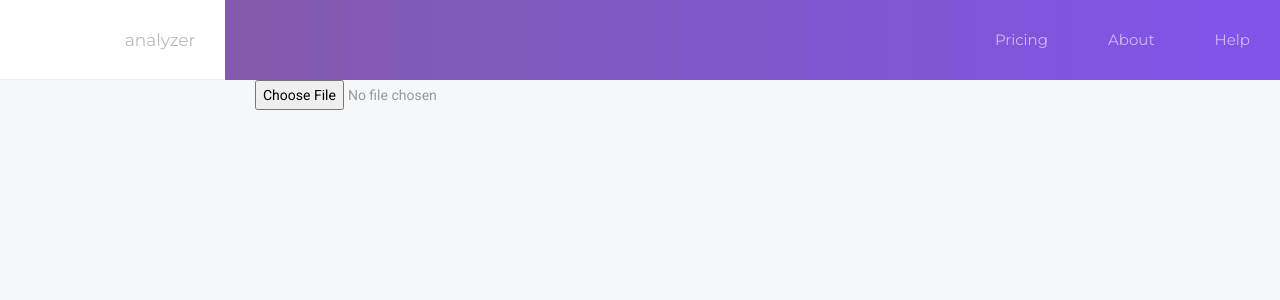
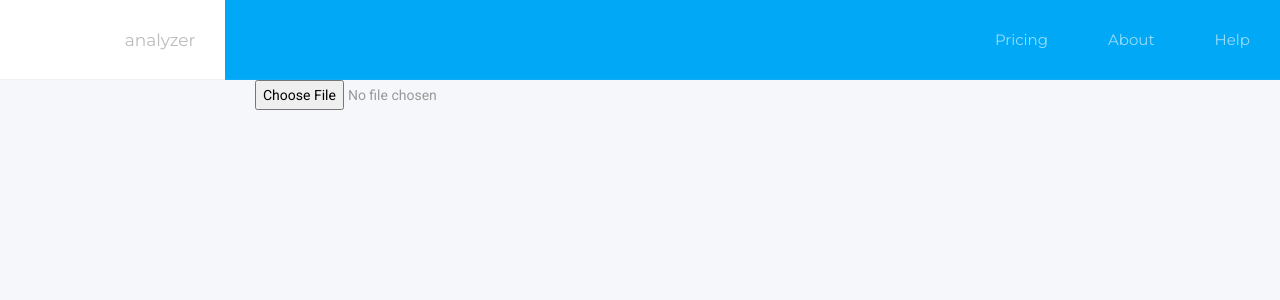
Before and after one commit to stivaugoin/gedcom-analyzer, a React (Create React App) app: page / in a window 1280 px wide. Shown: the top 300 px of the page. Built offline with nearby package versions, Linux system fonts and the light colour scheme.

Commit message:
Change main color (#17)

```diff
--- a/src/components/Widget/Header.jsx
+++ b/src/components/Widget/Header.jsx
@@ -13,7 +13,7 @@ const defaultProps = {
 };
 
 const Header = ({ dark, icon, title }) => (
-  <div className={`widget-heading ${!!dark && 'bg-purple'}`}>
+  <div className={`widget-heading ${!!dark && 'bg-color-scheme'}`}>
     <span className="widget-title my-0 fs-12 fw-600">
       {title}
     </span>
--- a/src/styles/_variables.scss
+++ b/src/styles/_variables.scss
@@ -1,5 +1,4 @@
 // main: style.scss
-// @import 'color-schemes/lms';
 @import 'vendors/bootstrap/functions';
 
 // Variables
@@ -93,23 +92,23 @@ $footer-padding-y: 20px !default;
 //
 
 // Theme Colors
-$color-scheme: #8253eb !default;
-$color-scheme-hover: #9165f4 !default;
-$color-scheme-dark: #835c9e !default;
-$color-scheme-dark-hover: #8253eb !default;
+$color-scheme: #01a8f6;
+$color-scheme-hover: #00a0ee;
+$color-scheme-dark: #00a0ee;
+$color-scheme-dark-hover: darken($color-scheme-dark, 7%);
 $content-color: #999 !default;
 $theme-border-color: #eef1f2 !default;
 $footer-color: #fff !default;
 
 $widget-bg: #fff !default;
-$navbar-bg: linear-gradient(90deg, #835c9e, #8253eb) !default;
-$navbar-border: none !default;
-$footer-bg: linear-gradient(90deg, #835c9e, #8253eb) !default;
+$navbar-bg: $color-scheme;
+$navbar-border: 1px solid rgba(255,255,255,.05);
+$footer-bg: $color-scheme;
 $sidebar-bg: #fff !default;
 
 $nav-link-color: $color-scheme !default;
 $nav-heading-link-color: #3e4b5b !default;
-$nav-link-hover-color: lighten($color-scheme, 37%) !default;
+$nav-link-hover-color: lighten($color-scheme, 49%);
 $nav-sub-link-color: #888 !default;
 $nav-sub-link-hover-color: #514d6a !default;
 $nav-icon-color: $color-scheme !default;
--- a/src/styles/color-schemes/_lms.scss
+++ /dev/null
@@ -1,13 +0,0 @@
-// main: ../style.scss
-
-$color-scheme: #01a8f6;
-$color-scheme-hover: #00a0ee;
-$color-scheme-dark: #00a0ee;
-$color-scheme-dark-hover: darken($color-scheme-dark, 7%);
-
-$primary: #f46149;
-
-$navbar-bg: $color-scheme;
-$navbar-border: 1px solid rgba(255,255,255,.05);
-$nav-link-hover-color: lighten($color-scheme, 49%);
-$footer-bg: $color-scheme;
--- a/src/styles/components/_widgets.scss
+++ b/src/styles/components/_widgets.scss
@@ -63,7 +63,7 @@ Widgets
   .single-event-date {
     font-family: $headings-font-family;
     font-size: 1.1em;
-    color: #8253eb;
+    color: $color-scheme;
   }
 }
 
```
Also changed, not shown: src/styles/style.css.
